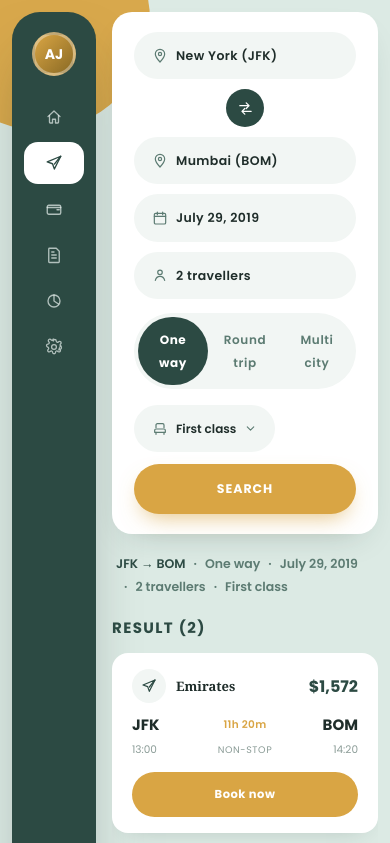
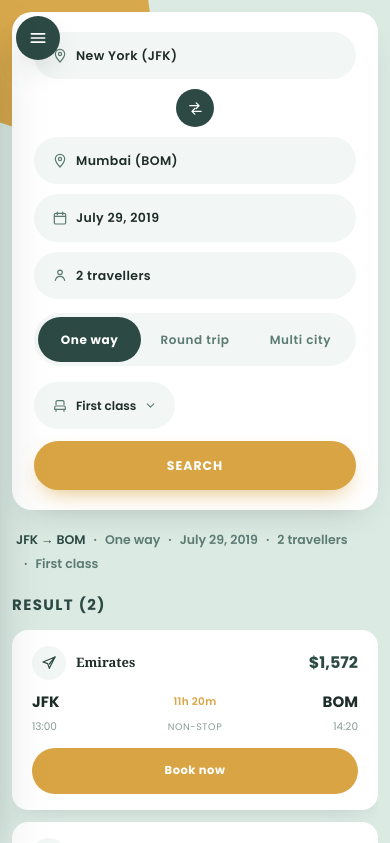
Before and after one commit to hananessam/flight-booking-reactjs, a React (Vite) app: page /flights in a window 390 px wide. Shown: the top 843 px of the page. Built offline with nearby package versions, Linux system fonts and the light colour scheme.

Commit message:
feat: implement responsive sidebar navigation with close button and toggle functionality

```diff
--- a/src/components/flight-dashboard/DashboardLayout.module.css
+++ b/src/components/flight-dashboard/DashboardLayout.module.css
@@ -44,6 +44,19 @@
   z-index: 0;
 }
 
+.navToggle {
+  width: 44px;
+  height: 44px;
+  align-items: center;
+  justify-content: center;
+  border: none;
+  border-radius: 50%;
+  background: var(--fd-green);
+  color: #fff;
+  box-shadow: 0 14px 28px -14px var(--fd-shadow-strong);
+  cursor: pointer;
+}
+
 .main {
   flex-grow: 1;
   min-width: 0;
--- a/src/components/flight-dashboard/DashboardLayout.tsx
+++ b/src/components/flight-dashboard/DashboardLayout.tsx
@@ -1,14 +1,64 @@
-import { Outlet } from 'react-router-dom'
+import { useEffect, useState } from 'react'
+import { Outlet, useLocation } from 'react-router-dom'
 import { Sidebar } from './Sidebar'
+import { MenuIcon } from './icons'
 import styles from './DashboardLayout.module.css'
 
 export function DashboardLayout() {
+  const [isNavOpen, setIsNavOpen] = useState(false)
+  const { pathname } = useLocation()
+
+  // Close the drawer whenever the route changes (e.g. browser back/forward).
+  const [lastPathname, setLastPathname] = useState(pathname)
+  if (pathname !== lastPathname) {
+    setLastPathname(pathname)
+    setIsNavOpen(false)
+  }
+
+  useEffect(() => {
+    if (!isNavOpen) return
+
+    function handleKeyDown(event: KeyboardEvent) {
+      if (event.key === 'Escape') setIsNavOpen(false)
+    }
+
+    document.body.style.overflow = 'hidden'
+    document.addEventListener('keydown', handleKeyDown)
+    return () => {
+      document.body.style.overflow = ''
+      document.removeEventListener('keydown', handleKeyDown)
+    }
+  }, [isNavOpen])
+
   return (
     <div className={`${styles.dashboard} gap-4 p-3 sm:p-5 lg:gap-6 lg:p-11`}>
       <div className={styles.blobGold} aria-hidden="true" />
       <div className={styles.blobMint} aria-hidden="true" />
 
-      <Sidebar />
+      <button
+        type="button"
+        className={`${styles.navToggle} fixed top-4 left-4 z-30 flex lg:hidden`}
+        onClick={() => setIsNavOpen(true)}
+        aria-label="Open navigation"
+      >
+        <MenuIcon className="h-5 w-5" />
+      </button>
+
+      {isNavOpen && (
+        <div
+          className="fixed inset-0 z-40 bg-black/45 lg:hidden"
+          onClick={() => setIsNavOpen(false)}
+          aria-hidden="true"
+        />
+      )}
+
+      <Sidebar
+        className={`fixed inset-y-0 left-0 z-50 w-72 max-w-[85vw] overflow-y-auto rounded-r-[28px] transition-transform duration-300 ease-in-out ${
+          isNavOpen ? 'translate-x-0' : '-translate-x-full'
+        } lg:relative lg:z-10 lg:w-62 lg:max-w-none lg:translate-x-0 lg:rounded-[28px] lg:overflow-visible lg:transition-none`}
+        onNavigate={() => setIsNavOpen(false)}
+        onClose={() => setIsNavOpen(false)}
+      />
 
       <main className={styles.main}>
         <Outlet />
--- a/src/components/flight-dashboard/Sidebar.module.css
+++ b/src/components/flight-dashboard/Sidebar.module.css
@@ -2,12 +2,23 @@
   flex-shrink: 0;
   display: flex;
   flex-direction: column;
-  border-radius: 28px;
   background: var(--fd-green);
   color: var(--fd-on-green);
   box-shadow: 0 30px 60px -24px var(--fd-shadow-strong);
-  position: relative;
-  z-index: 1;
+}
+
+.closeButton {
+  align-self: flex-end;
+  width: 30px;
+  height: 30px;
+  flex-shrink: 0;
+  align-items: center;
+  justify-content: center;
+  border: none;
+  border-radius: 50%;
+  background: rgba(255, 255, 255, 0.1);
+  color: rgba(234, 242, 239, 0.85);
+  cursor: pointer;
 }
 
 .profile {
@@ -26,6 +37,13 @@
   color: #fff;
   background: linear-gradient(135deg, var(--fd-gold), #8a6a24);
   border: 3px solid rgba(255, 255, 255, 0.35);
+}
+
+.identity {
+  display: flex;
+  flex-direction: column;
+  align-items: center;
+  gap: 2px;
 }
 
 .name {
@@ -81,6 +99,12 @@
   width: 18px;
   height: 18px;
   flex-shrink: 0;
+}
+
+.activeUsers {
+  display: flex;
+  flex-direction: column;
+  gap: 10px;
 }
 
 .activeUsersLabel {
--- a/src/components/flight-dashboard/Sidebar.tsx
+++ b/src/components/flight-dashboard/Sidebar.tsx
@@ -2,6 +2,7 @@ import type { ComponentType } from 'react'
 import { NavLink } from 'react-router-dom'
 import { ACTIVE_USERS, ACTIVE_USERS_OVERFLOW, NAV_ITEMS } from './data'
 import {
+  CloseIcon,
   HomeIcon,
   PlaneIcon,
   PlaneMarkerIcon,
@@ -21,17 +22,34 @@ const NAV_ICONS: Record<string, ComponentType<{ className?: string }>> = {
   settings: SettingsIcon,
 }
 
-export function Sidebar() {
+interface SidebarProps {
+  /** Extra classes for positioning — static on desktop, a slide-in drawer below lg. */
+  readonly className?: string
+  /** Called when a nav link is clicked, so the drawer can close itself on navigation. */
+  readonly onNavigate?: () => void
+  /** When provided, renders a close button (only shown below lg). */
+  readonly onClose?: () => void
+}
+
+export function Sidebar({ className, onNavigate, onClose }: SidebarProps) {
   return (
-    <aside className={`${styles.sidebar} w-21 gap-5 px-3 py-5 lg:w-62 lg:gap-6 lg:px-5 lg:py-7`}>
+    <aside className={`${styles.sidebar} gap-6 px-5 py-7 ${className ?? ''}`}>
+      {onClose && (
+        <button
+          type="button"
+          className={`${styles.closeButton} flex lg:hidden`}
+          onClick={onClose}
+          aria-label="Close navigation"
+        >
+          <CloseIcon className="h-4 w-4" />
+        </button>
+      )}
+
       <header className={styles.profile}>
-        <div
-          className={`${styles.avatar} w-11 h-11 text-sm lg:h-[78px] lg:w-[78px] lg:text-[22px]`}
-          aria-hidden="true"
-        >
+        <div className={`${styles.avatar} h-[78px] w-[78px] text-[22px]`} aria-hidden="true">
           AJ
         </div>
-        <div className="hidden flex-col items-center gap-0.5 lg:flex">
+        <div className={styles.identity}>
           <p className={styles.name}>Alex Johnson</p>
           <p className={styles.email}>alex.johnson@gmail.com</p>
         </div>
@@ -45,12 +63,13 @@ export function Sidebar() {
               <li key={item.id}>
                 <NavLink
                   to={item.path}
+                  onClick={onNavigate}
                   className={({ isActive }) =>
-                    `${isActive ? `${styles.navItem} ${styles.navItemActive}` : styles.navItem} justify-center p-3 lg:justify-start lg:px-4 lg:py-3`
+                    `${isActive ? `${styles.navItem} ${styles.navItemActive}` : styles.navItem} px-4 py-3`
                   }
                 >
                   <Icon className={styles.navIcon} />
-                  <span className="sr-only lg:not-sr-only">{item.label}</span>
+                  <span>{item.label}</span>
                 </NavLink>
               </li>
             )
@@ -58,7 +77,7 @@ export function Sidebar() {
         </ul>
       </nav>
 
-      <div className="hidden flex-col gap-2.5 lg:flex">
+      <div className={styles.activeUsers}>
         <p className={styles.activeUsersLabel}>Active users</p>
         <ul className={styles.avatarStack}>
           {ACTIVE_USERS.map((user) => (
@@ -74,7 +93,7 @@ export function Sidebar() {
         </ul>
       </div>
 
-      <div className={`${styles.routeMap} hidden lg:block`} aria-hidden="true">
+      <div className={styles.routeMap} aria-hidden="true">
         <svg className={styles.routeMapSvg} viewBox="0 0 208 150">
           <path
             className={styles.routeLine}
--- a/src/components/flight-dashboard/icons.tsx
+++ b/src/components/flight-dashboard/icons.tsx
@@ -174,3 +174,11 @@ export function ChevronRightIcon(props: IconProps) {
     </svg>
   )
 }
+
+export function MenuIcon(props: IconProps) {
+  return (
+    <svg {...base} strokeWidth={2} {...props}>
+      <path d="M4 7h16M4 12h16M4 17h16" />
+    </svg>
+  )
+}
```
